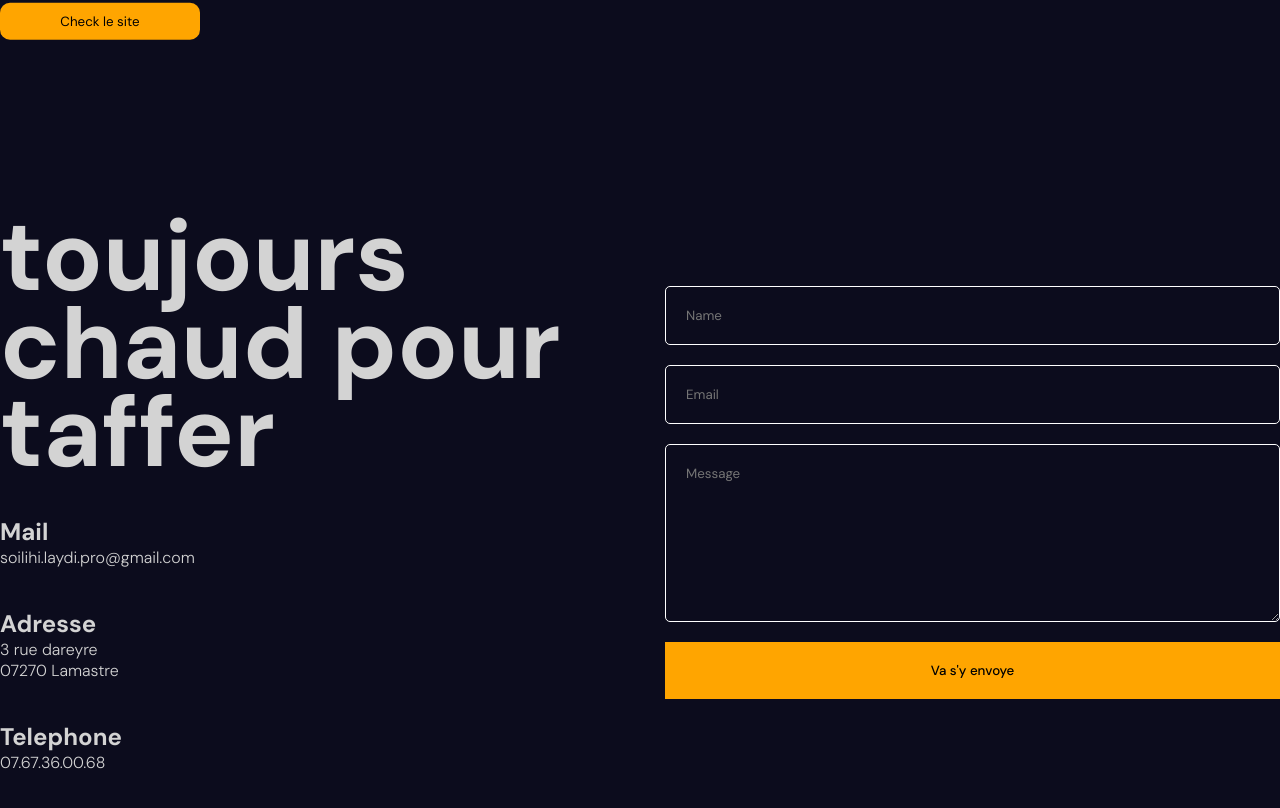
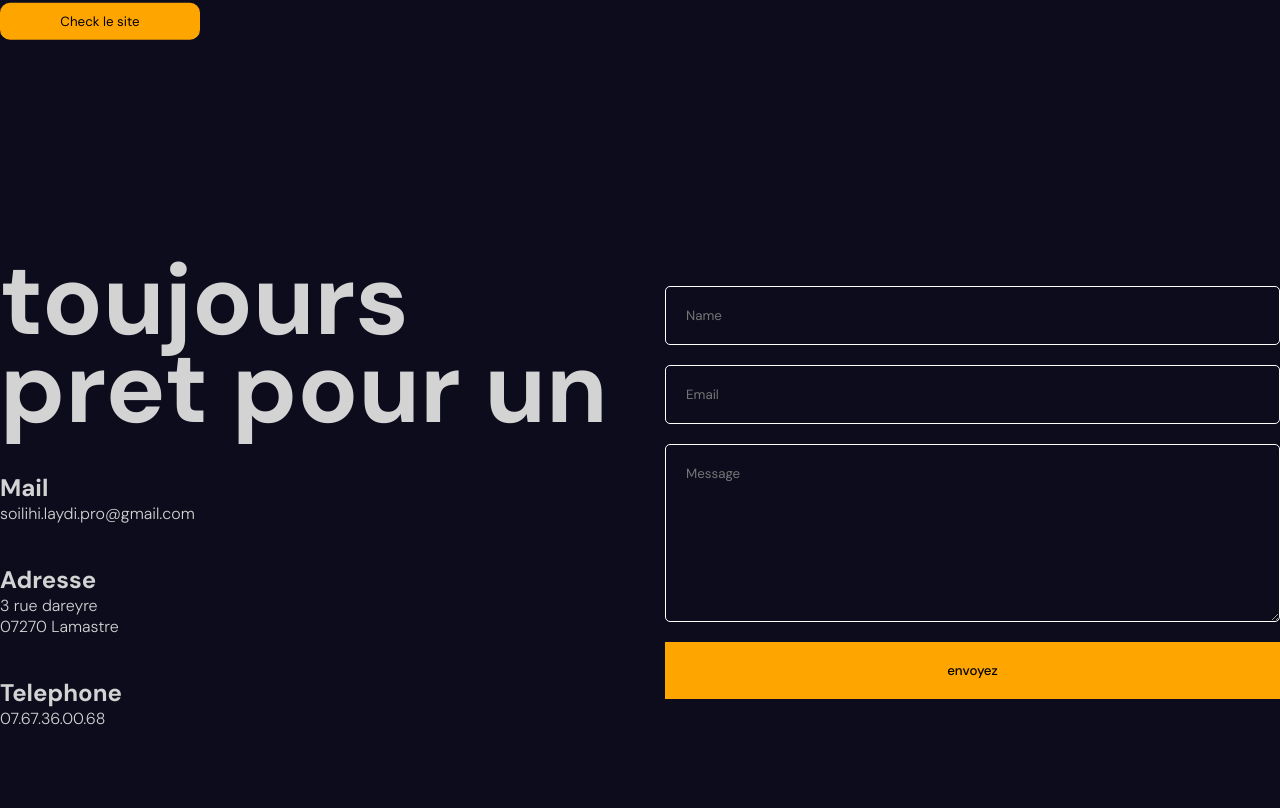
Before and after one commit to soilihilaydi/Portfolio, a React (Vite) app: page / in a window 1280 px wide. Shown: the part 6461-7269 px from the top of the page. Built offline with nearby package versions, Linux system fonts and the light colour scheme.

Commit message:
components contact

```diff
--- a/src/components/contact/Contact.jsx
+++ b/src/components/contact/Contact.jsx
@@ -32,12 +32,17 @@ const Contact = () => {
     e.preventDefault();
 
     emailjs.sendForm('service_h85u2bu', 'template_hzkwjvs', formRef.current, 'z4OoItmRYLl-FsUp6')
-      .then((result) => {
+
+    .then(
+        () => {
           setSuccess(true)
-      }, (error) => {
+      },
+
+      () => {
         setError(true)
-      });
-  };
+      }
+    );
+};
 
   return (
     <motion.div
@@ -48,7 +53,7 @@ const Contact = () => {
       whileInView="animate"
     >
       <motion.div className="textContainer" variants={variants}>
-        <motion.h1 variants={variants}>toujours chaud pour taffer</motion.h1>
+        <motion.h1 variants={variants}>toujours pret pour un</motion.h1>
         <motion.div className="item" variants={variants}>
           <h2>Mail</h2>
           <span>soilihi.laydi.pro@gmail.com</span>
@@ -104,7 +109,7 @@ const Contact = () => {
           <input type="text" required placeholder="Name" name="name" />
           <input type="email" required placeholder="Email" name="email" />
           <textarea rows={8} placeholder="Message" name="message" />
-          <button>Va s'y envoye</button>
+          <button> envoyez </button>
           {error && "Error"}
           {success && "Success"}
         </motion.form>
```
Also changed, not shown: src/components/cursor/Cursor.jsx (added), src/components/cursor/cursor.scss (added).
